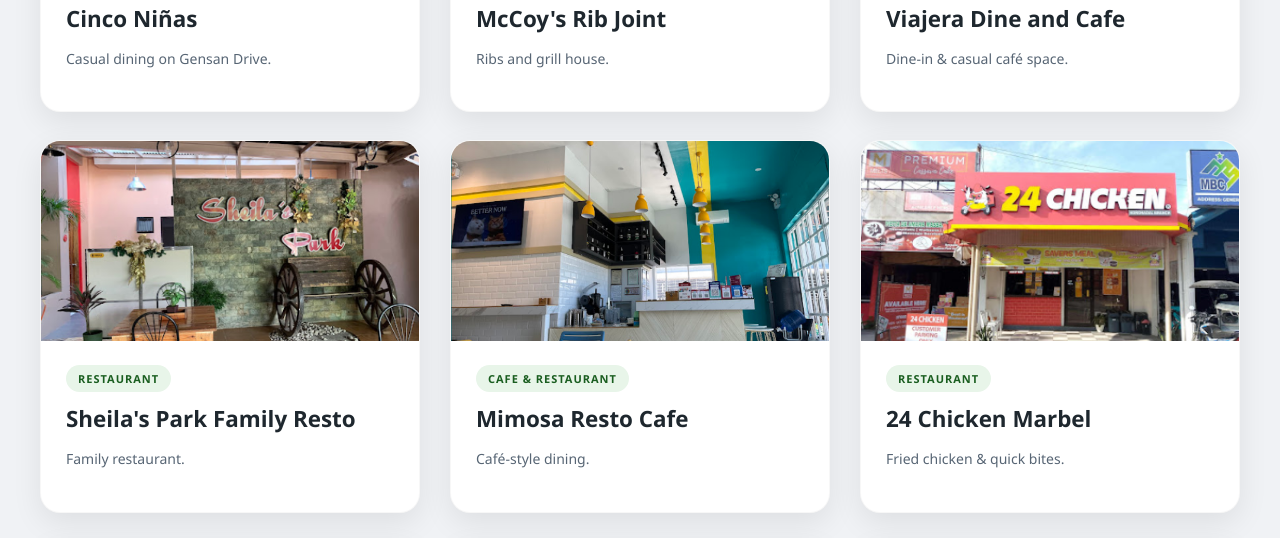
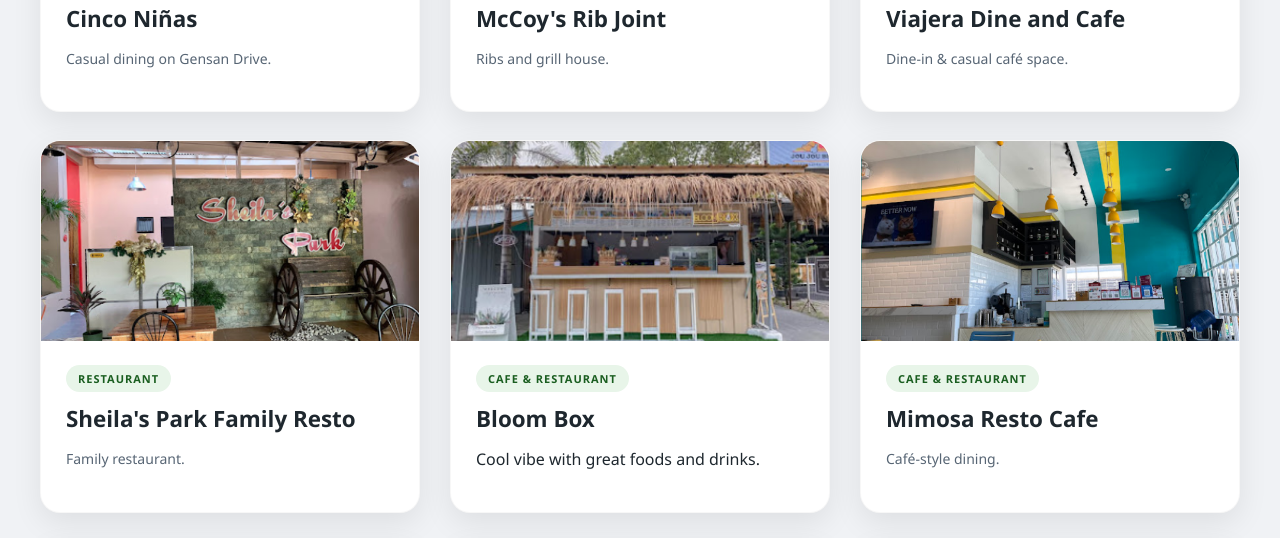
Before and after one commit to FantilananTyshaun/KoronadalGuide, a plain HTML site: page index.html in a window 1280 px wide. Shown: the part 4500-5038 px from the top of the page. Drawn offline with Linux system fonts and the light colour scheme; grey boxes are pictures that could not be loaded.

Commit message:
Initial commit

```diff
--- a/index.html
+++ b/index.html
@@ -510,6 +510,15 @@
                 <p>Family restaurant.</p>
             </div>
         </a>
+                <a href="https://www.google.com/maps/place/BLOOM+BOX/@6.4960412,124.8349209,17z/data=!3m1!4b1!4m6!3m5!1s0x32f819003d975671:0x70b47604392a7d1e!8m2!3d6.4960359!4d124.8374958!16s%2Fg%2F11y2y96f61?entry=ttu&g_ep=EgoyMDI2MDEyMC4wIKXMDSoKLDEwMDc5MjA3M0gBUAM%3D" target="_blank"
+            class="card-link card restaurant cafe">
+            <img src="assets/bloombox.PNG" alt="Bloom Box">
+            <div class="card-content">
+                <span class="category-tag">Cafe & Restaurant</span>
+                <h3>Bloom Box</h3>
+                <p></p>Cool vibe with great foods and drinks.</p>
+            </div>
+        </a>
         <a href="https://www.google.com/maps/search/Mimosa+Resto+Cafe+Koronadal" target="_blank"
             class="card-link card restaurant cafe">
             <img src="assets/mimosa.PNG" alt="Mimosa Resto Cafe">
```
Also changed, not shown: assets/bloombox.PNG (added).
